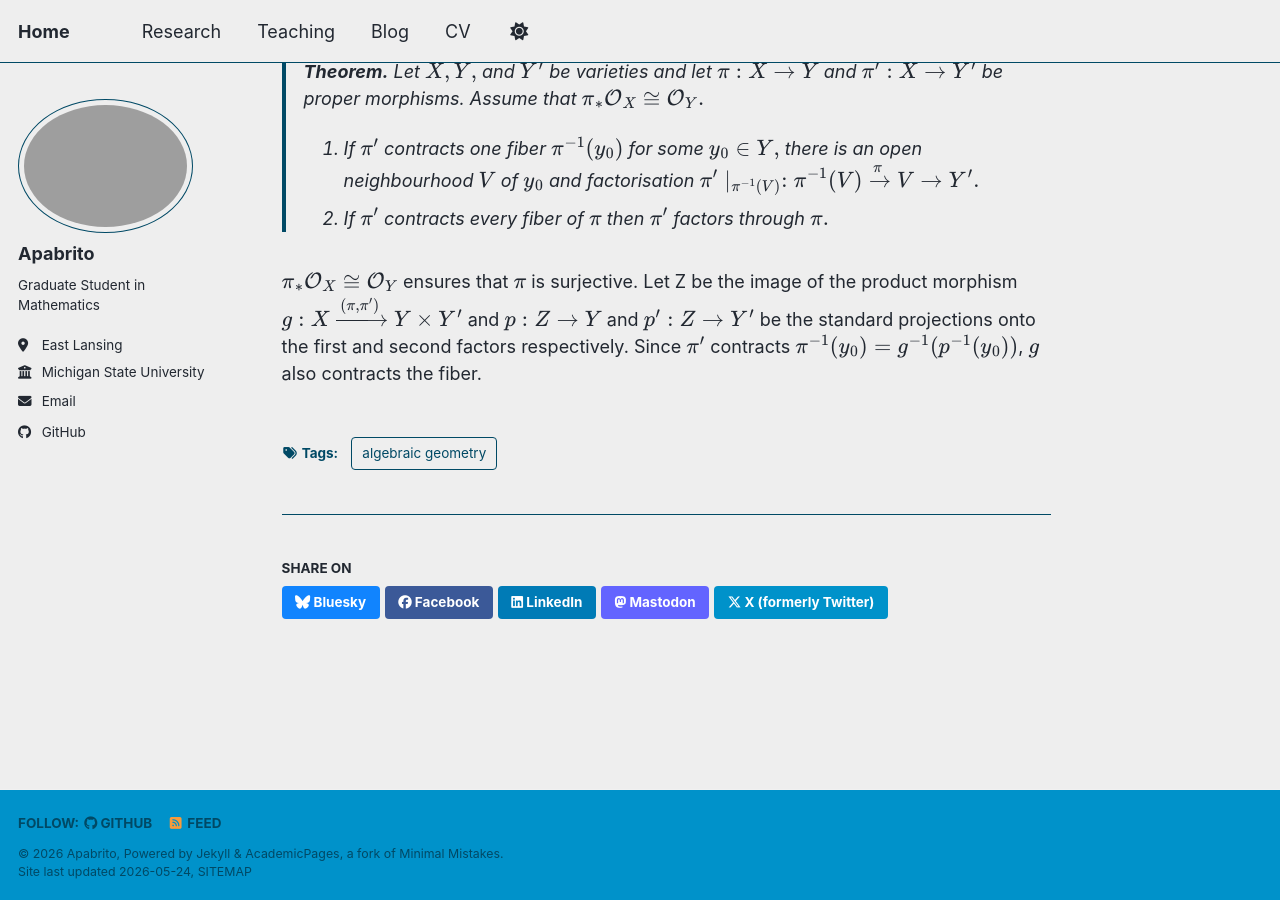
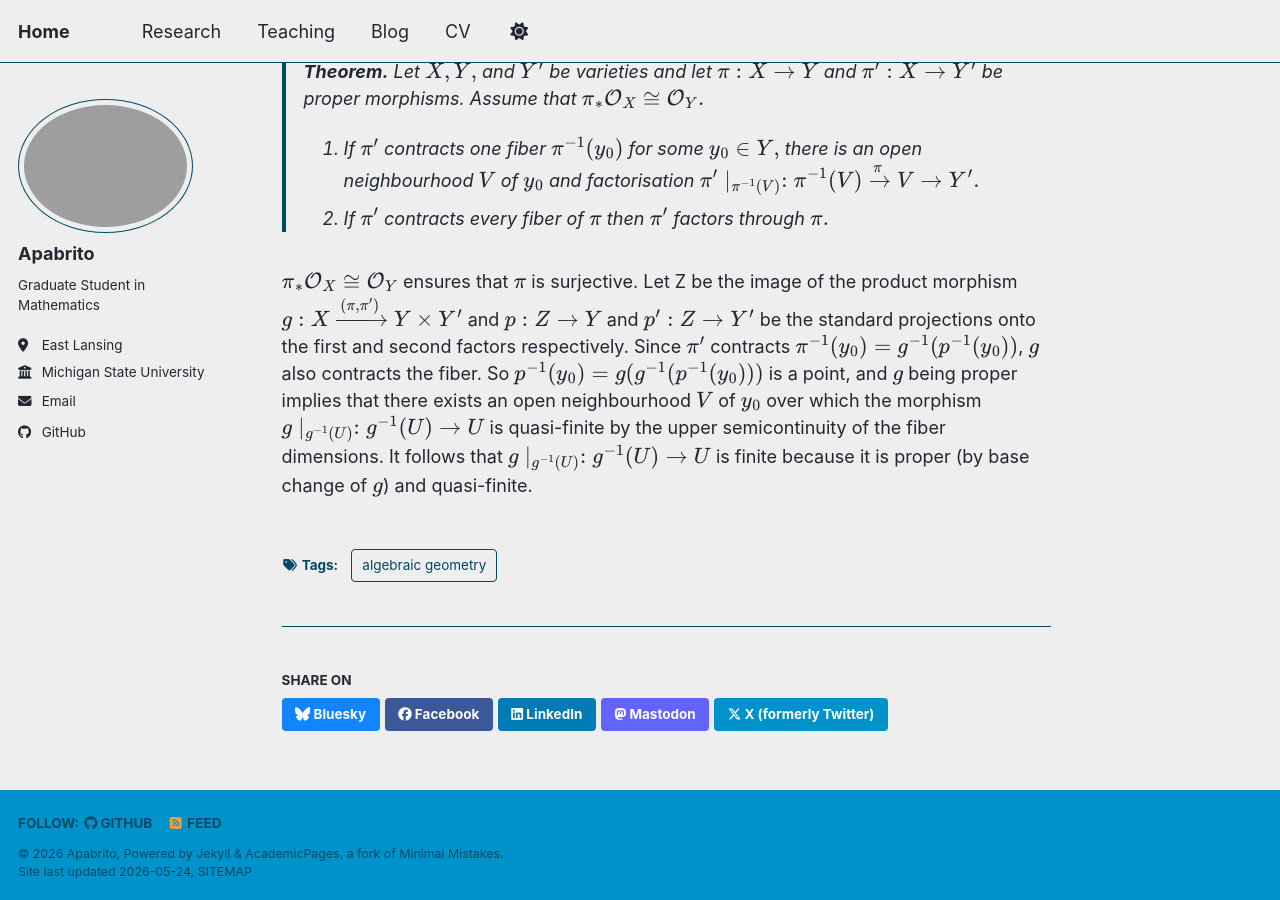
Before and after one commit to apabrito1/apabrito1.github.io, a Jekyll site: the page built from _posts/2012-08-14-blog-post-1.md, in a window 1280 px wide and 900 px high, scrolled down 929 px. Built offline with Jekyll 4.4.1, drawn with Linux system fonts in a browser that asks for light colours; a script bundle is joined from its source files by our own code; library files that are not in the unit come from our copies.

Commit message:
Update 2012-08-14-blog-post-1.md

```diff
--- a/_posts/2012-08-14-blog-post-1.md
+++ b/_posts/2012-08-14-blog-post-1.md
@@ -28,4 +28,4 @@ Now let us prove the following **rigidity lemma** which is crucial in most of th
 > 1. If $\pi'$ contracts one fiber $\pi^{-1}(y_0)$ for some $y_0\in Y,$ there is an open neighbourhood $V$ of $y_0$ and factorisation  $ \pi'\mid_{\pi^{-1}(V)}: \pi^{-1}(V) \xrightarrow{\pi} V\to Y'.$
 > 2. If $\pi'$ contracts every fiber of $\pi$ then $\pi'$ factors through $\pi.$
 
-$\pi_ *\O_X\cong \O_Y$ ensures that $\pi$ is surjective. Let Z be the image of the product morphism $g: X\xrightarrow{(\pi,\pi')} Y\times Y'$ and $p:Z\to Y$ and $p':Z\to Y'$ be the standard projections onto the first and second factors respectively. Since $\pi'$ contracts $\pi^{-1}(y_0)=g^{-1}(p^{-1}(y_0))$, $g$ also contracts the fiber.
+$\pi_ *\O_X\cong \O_Y$ ensures that $\pi$ is surjective. Let Z be the image of the product morphism $g: X\xrightarrow{(\pi,\pi')} Y\times Y'$ and $p:Z\to Y$ and $p':Z\to Y'$ be the standard projections onto the first and second factors respectively. Since $\pi'$ contracts $\pi^{-1}(y_0)=g^{-1}(p^{-1}(y_0))$, $g$ also contracts the fiber. So $p^{-1}(y_0)=g(g^{-1}(p^{-1}(y_0)))$ is a point, and $g$ being proper implies that there exists an open neighbourhood $V$ of $y_0$ over which the morphism $g\mid_{g^{-1}(U)}:g^{-1}(U)\to U$ is quasi-finite by the upper semicontinuity of the fiber dimensions. It follows that $g\mid_{g^{-1}(U)}:g^{-1}(U)\to U$ is finite because it is proper (by base change of $g$) and quasi-finite.
```
